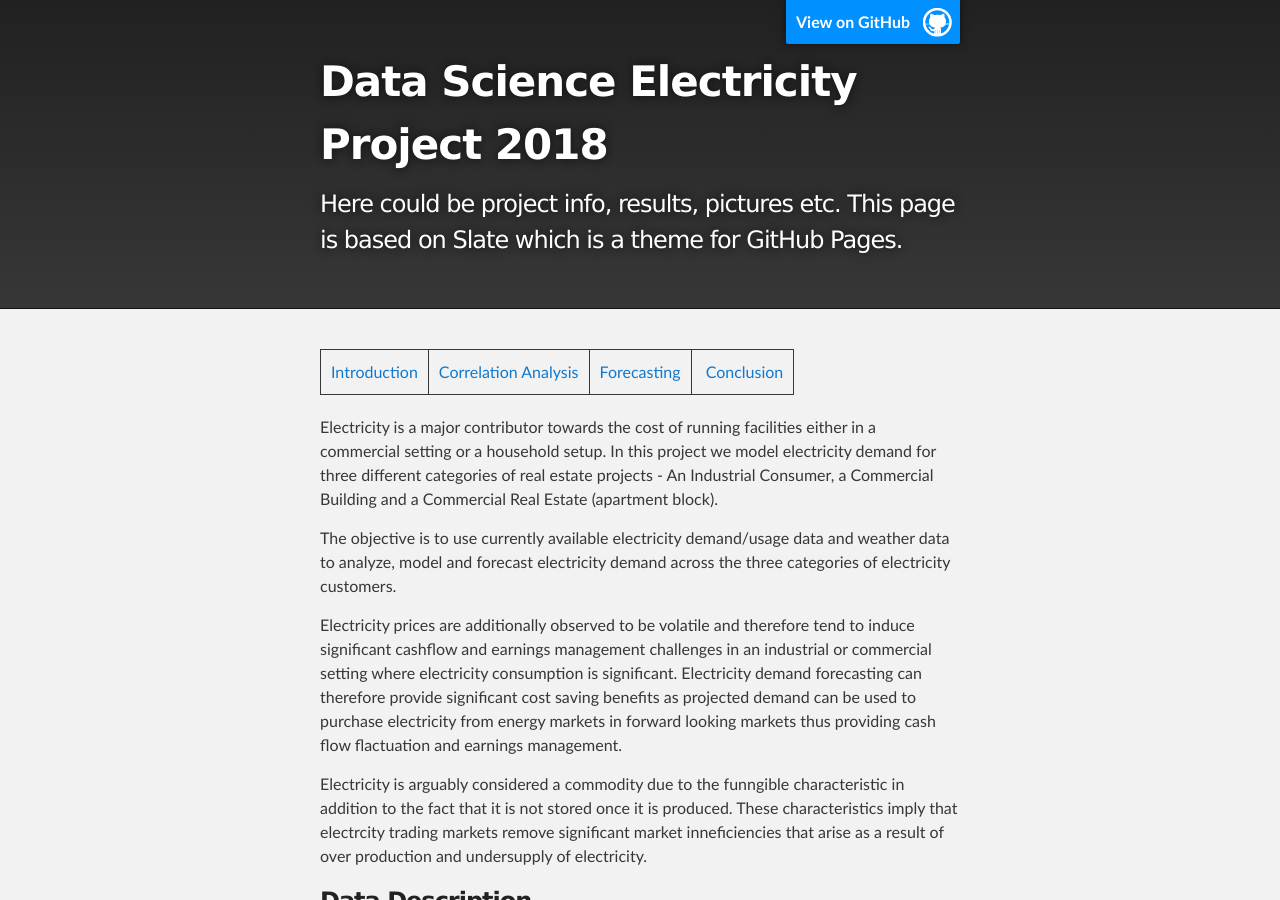
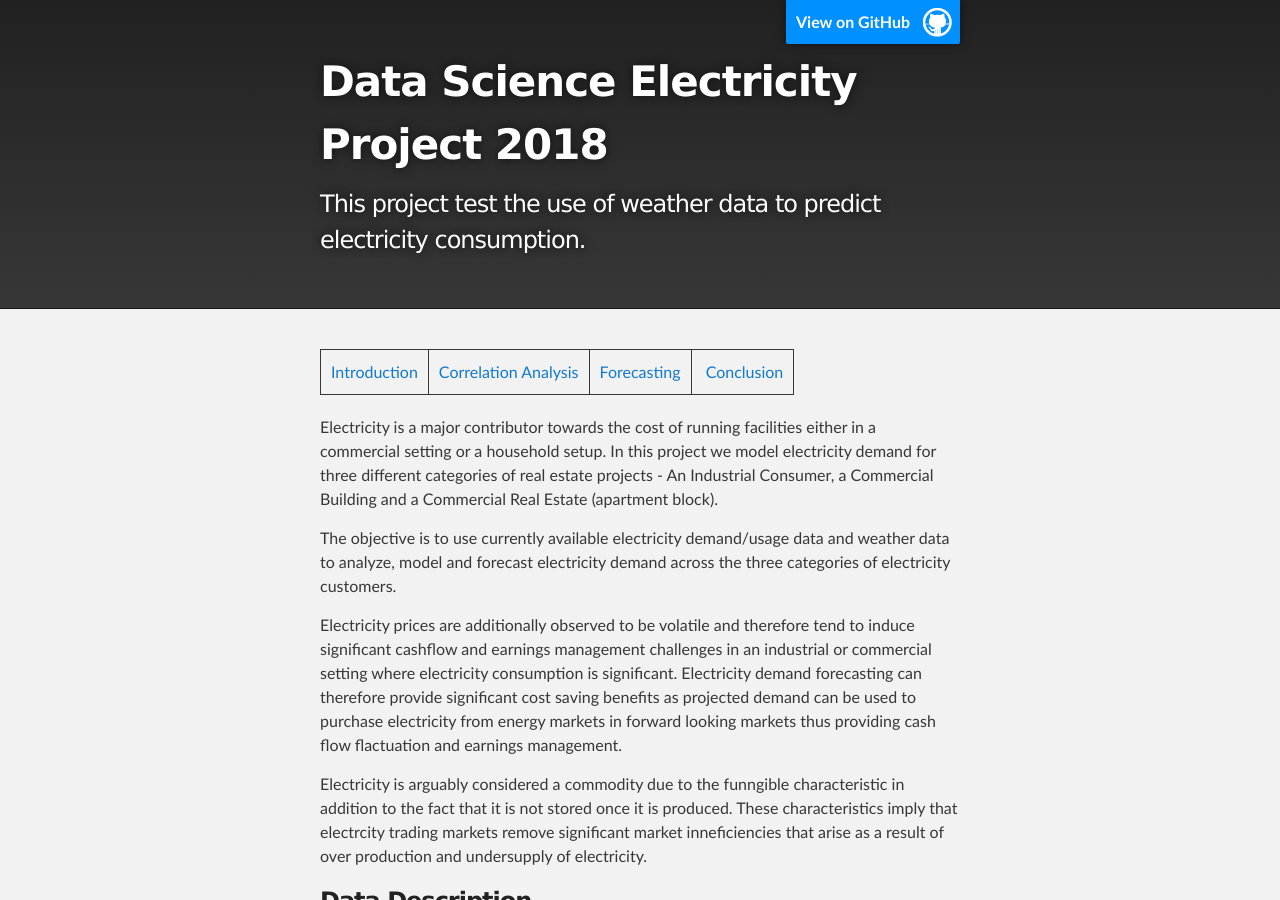
Before and after one commit to dmuiruri/ds_proj, a Jekyll site: the page built from docs/index.md, in a window 1280 px wide and 900 px high. Built offline with Jekyll 4.4.1, drawn with Linux system fonts in a browser that asks for light colours.

Commit message:
Update _config.yml

```diff
--- a/docs/_config.yml
+++ b/docs/_config.yml
@@ -1,3 +1,2 @@
 title: Data Science Electricity Project 2018
-description: Here could be project info, results, pictures etc. This page is based on Slate which is a theme for GitHub Pages.
-theme: jekyll-theme-slate
+description: This project test the use of weather data to predict electricity consumption.
```
